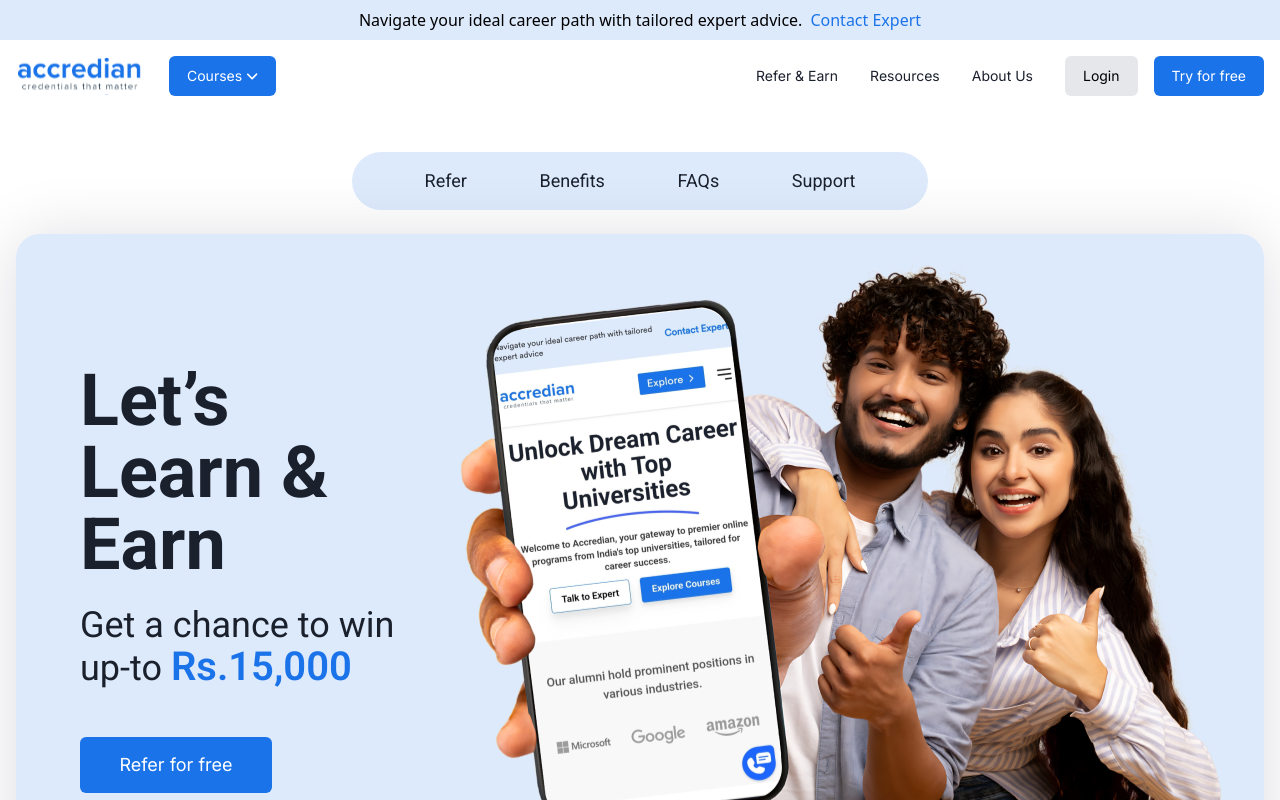
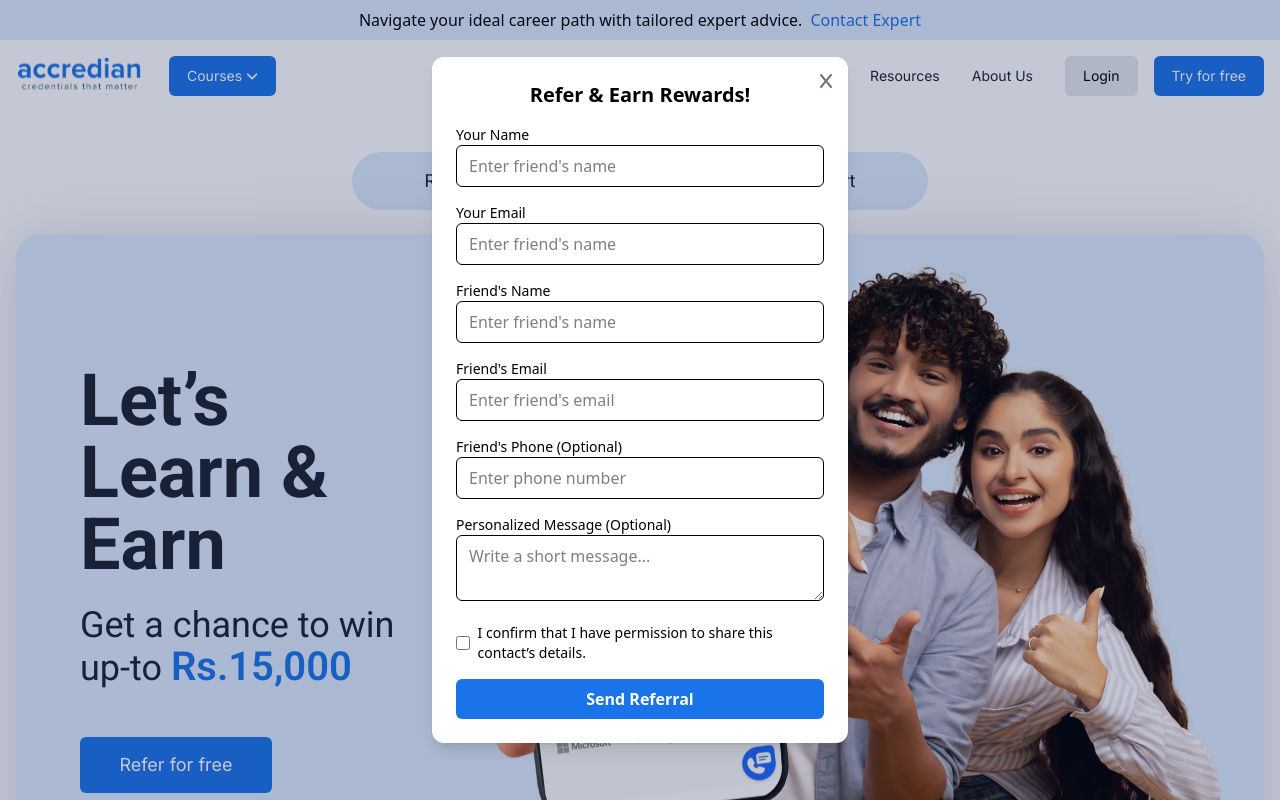
Before and after one commit to tusharsrivastav/accredian-frontend, a React app: page / in a window 1280 px wide. Both pictures are taken after a click on the button "Refer for free". Shown: the top 800 px of the page. Built offline with nearby package versions, Linux system fonts and the light colour scheme; the HTML template or start-up script is replaced by a standard one.

Commit message:
feat: add FormModal and ModalContext for referral functionality

```diff
--- a/src/App.jsx
+++ b/src/App.jsx
@@ -8,16 +8,22 @@ import Refer from "./components/Refer.jsx";
 import Benefits from "./components/Benefits.jsx";
 import FAQ from "./components/FAQ.jsx";
 import Support from "./components/Support.jsx";
+import { useState } from "react";
+import FormModal from "./components/FormModal.jsx";
+import { ModalProvider } from "./context/ModalContext.jsx";
 
 function App() {
   return (
     <div>
+      <ModalProvider>
+        <FormModal />
         <Banner />
         <Header />
         <Nav />
         <Hero />
         <Refer />
         <Benefits />
+      </ModalProvider>
       <FAQ />
       <Support />
       <Footer />
--- /dev/null
+++ b/src/components/FormModal.jsx
@@ -0,0 +1,151 @@
+import React, { useState } from "react";
+import { useModal } from "../context/ModalContext";
+import { FontAwesomeIcon } from "@fortawesome/react-fontawesome";
+import { faCross, faX } from "@fortawesome/free-solid-svg-icons";
+
+const FormModal = () => {
+  const { isOpen, setIsOpen } = useModal();
+  const [formData, setFormData] = useState({
+    referrerName: "",
+    referrerEmail: "",
+    refereeName: "",
+    refereeEmail: "",
+    refereePhone: "",
+    message: "",
+    consent: false,
+  });
+
+  const handleChange = (e) => {
+    const { name, value, type, checked } = e.target;
+    setFormData({
+      ...formData,
+      [name]: type === "checkbox" ? checked : value,
+    });
+  };
+
+  const handleSubmit = (e) => {
+    e.preventDefault();
+    console.log("Form Data Submitted:", formData);
+    setIsOpen(0);
+    // Handle form submission (API call, etc.)
+  };
+
+  if (!isOpen) return null;
+
+  return (
+    <div className="fixed w-full h-full bg-blue-950/25 flex justify-center">
+      <div className="relative w-104 h-auto my-auto mx-auto bg-white rounded-xl shadow-lg p-6">
+        <FontAwesomeIcon
+          icon={faX}
+          className="absolute top-4 right-4 cursor-pointer text-gray-500 hover:text-gray-700"
+          onClick={() => setIsOpen(false)}
+        />
+
+        <h2 className="text-xl font-semibold text-center mb-4">
+          Refer & Earn Rewards!
+        </h2>
+
+        {/* Form */}
+        <form onSubmit={handleSubmit} className="space-y-4">
+          <div>
+            <label className="block text-sm font-medium">Your Name</label>
+            <input
+              type="text"
+              name="referrerName"
+              value={formData.referrerName}
+              onChange={handleChange}
+              placeholder="Enter friend's name"
+              required
+              className="w-full px-3 py-2 border rounded-md"
+            />
+          </div>
+
+          <div>
+            <label className="block text-sm font-medium">Your Email</label>
+            <input
+              type="email"
+              name="referrerEmail"
+              value={formData.referrerEmail}
+              onChange={handleChange}
+              placeholder="Enter friend's name"
+              required
+              className="w-full px-3 py-2 border rounded-md"
+            />
+          </div>
+
+          <div>
+            <label className="block text-sm font-medium">Friend's Name</label>
+            <input
+              type="text"
+              name="refereeName"
+              value={formData.refereeName}
+              onChange={handleChange}
+              placeholder="Enter friend's name"
+              required
+              className="w-full px-3 py-2 border rounded-md"
+            />
+          </div>
+
+          <div>
+            <label className="block text-sm font-medium">Friend's Email</label>
+            <input
+              type="email"
+              name="refereeEmail"
+              value={formData.refereeEmail}
+              onChange={handleChange}
+              placeholder="Enter friend's email"
+              required
+              className="w-full px-3 py-2 border rounded-md"
+            />
+          </div>
+
+          <div>
+            <label className="block text-sm font-medium">Friend's Phone (Optional)</label>
+            <input
+              type="tel"
+              name="refereePhone"
+              value={formData.refereePhone}
+              onChange={handleChange}
+              placeholder="Enter phone number"
+              className="w-full px-3 py-2 border rounded-md"
+            />
+          </div>
+
+          <div>
+            <label className="block text-sm font-medium">Personalized Message (Optional)</label>
+            <textarea
+              name="message"
+              value={formData.message}
+              onChange={handleChange}
+              placeholder="Write a short message..."
+              className="w-full px-3 py-2 border rounded-md"
+            />
+          </div>
+
+          <div className="flex items-center gap-2">
+            <input
+              type="checkbox"
+              name="consent"
+              checked={formData.consent}
+              onChange={handleChange}
+              className="h-4 w-4 text-blue-600"
+              required
+            />
+            <label className="text-sm">
+              I confirm that I have permission to share this contact’s details.
+            </label>
+          </div>
+
+          <button
+            type="submit"
+            className="w-full bg-blue text-white font-semibold py-2 rounded-md hover:bg-blue-700 cursor-pointer"
+          >
+            Send Referral
+          </button>
+        </form>
+      </div>
+    </div>
+  );
+};
+
+export default FormModal;
--- a/src/components/Hero.jsx
+++ b/src/components/Hero.jsx
@@ -1,7 +1,10 @@
 import React from "react";
 import heroImage from "../assets/hero.png";
+import { useModal } from "../context/ModalContext";
 
 const Hero = () => {
+  const { setIsOpen } = useModal();
+
   return (
     <div className="w-full px-4">
       <div className="max-w-[1360px] h-auto bg-blue-light rounded-2xl md:rounded-3xl my-6 mx-auto flex flex-row justify-between px-0 md:pl-16 md:pr-6 hero-shadow">
@@ -11,11 +14,14 @@ const Hero = () => {
           </h1>
           <p className="font-roboto text-text-black text-md md:text-4xl font-normal mt-3 md:mt-6 w-64 md:w-80 text-center md:text-left mx-auto md:mx-0">
             Get a chance to win up-to{" "}
-            <span className="text-blue text-[22px] md:text-[40px] font-semibold">Rs.15,000</span>
+            <span className="text-blue text-[22px] md:text-[40px] font-semibold">
+              Rs.15,000
+            </span>
           </p>
 
           <button
             type="submit"
+            onClick={() => setIsOpen(1)}
             className="w-48 h-14 py-2 px-[18px] mt-4 md:mt-12 mx-auto md:mx-0 bg-blue text-white font-inter rounded-md cursor-pointer text-lg hover:opacity-80">
             Refer for free
           </button>
--- /dev/null
+++ b/src/components/ModalContext.jsx
@@ -0,0 +1,7 @@
+import { createContext, useState } from "react"
+
+export const ModalContext = createContext();
+
+export const ModalContextProvider = ({ children }) => {
+    const [open, setOpen] = useState(0);
+}
--- /dev/null
+++ b/src/context/ModalContext.jsx
@@ -0,0 +1,16 @@
+import { createContext, useContext, useState, useEffect } from "react";
+
+export const ModalContext = createContext();
+
+// Hook
+export const useModal = () => useContext(ModalContext);
+
+export const ModalProvider = ({ children }) => {
+    const [isOpen, setIsOpen] = useState(0);
+
+    return (
+        <ModalContext.Provider value={{ isOpen, setIsOpen }}>
+            {children}
+        </ModalContext.Provider>
+    )
+}
```
Lines whose indentation alone changed are shown as unchanged.
